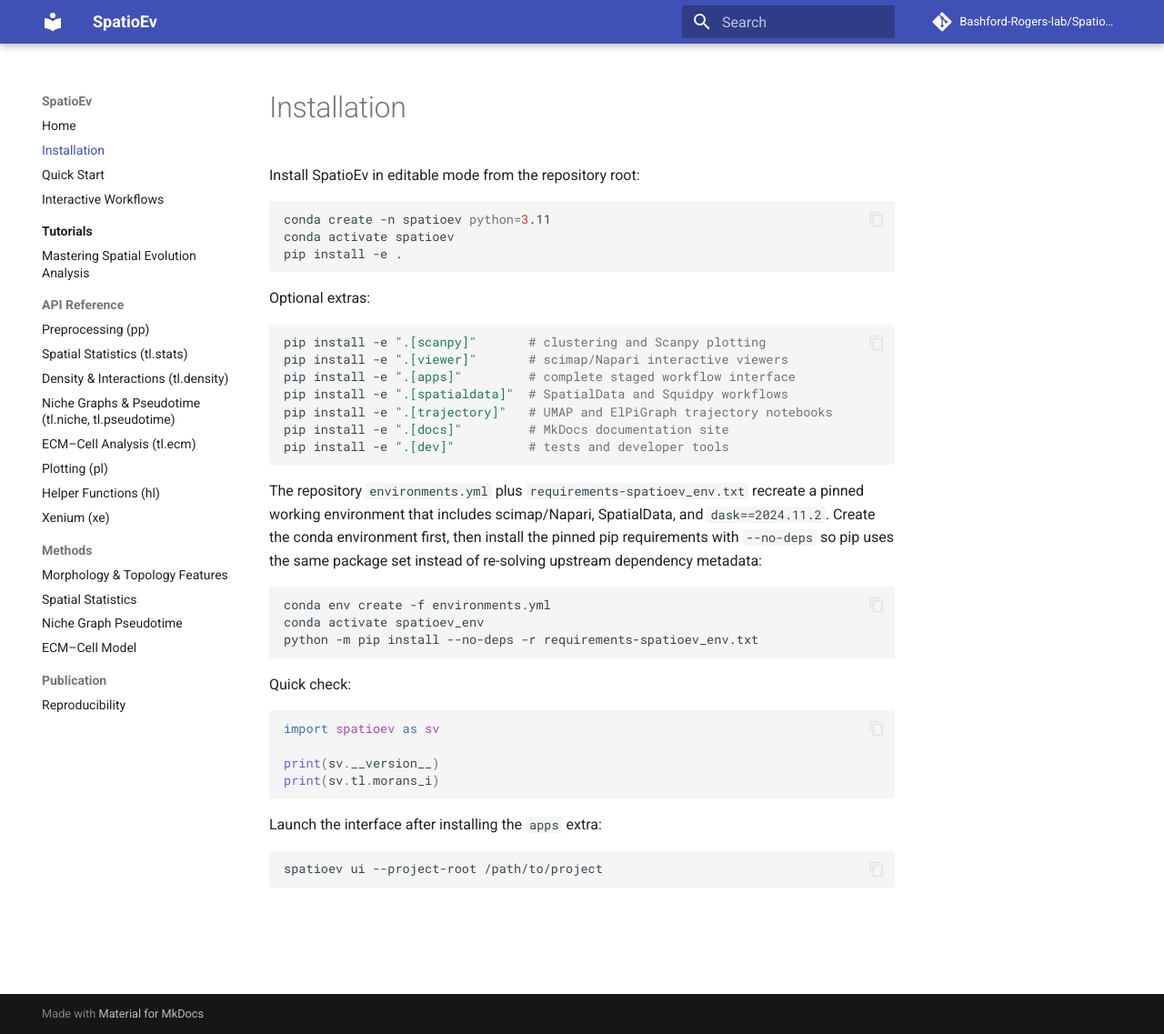
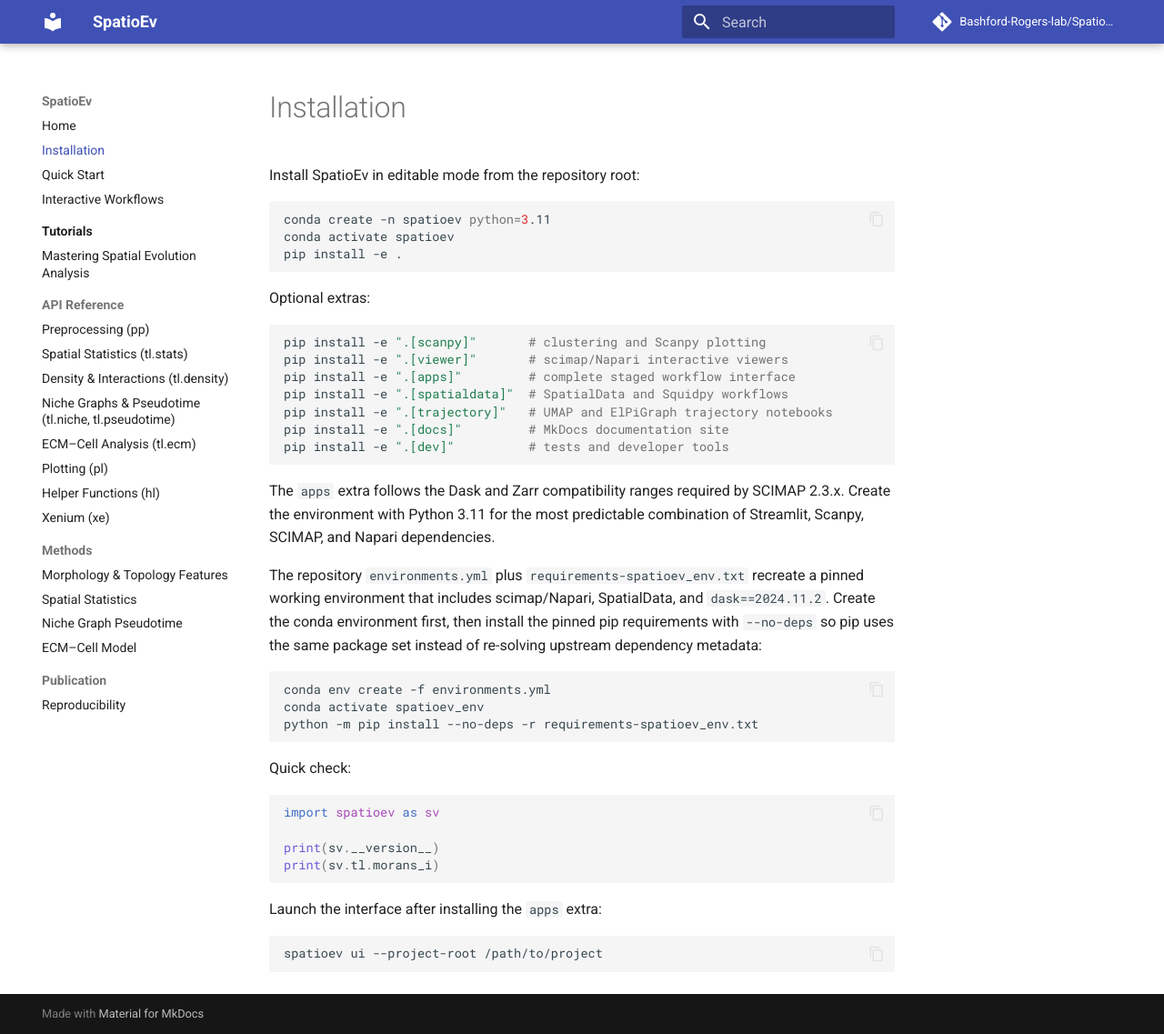
Before and after one commit to Bashford-Rogers-lab/SpatioEv, an MkDocs documentation site: the page built from docs/install.md, in a window 1280 px wide and 1137 px high. Shown: the whole window at 91% size. Built offline with MkDocs 1.6.1 and Material for MkDocs 9.7.7, drawn with Linux system fonts in a browser that asks for light colours; comment, search, counter and statistics services are not loaded.

Commit message:
Fix SCIMAP app dependency resolution

````diff
--- a/docs/install.md
+++ b/docs/install.md
@@ -19,6 +19,10 @@
 pip install -e ".[docs]"         # MkDocs documentation site
 pip install -e ".[dev]"          # tests and developer tools
 ```
+
+The `apps` extra follows the Dask and Zarr compatibility ranges required by
+SCIMAP 2.3.x. Create the environment with Python 3.11 for the most predictable
+combination of Streamlit, Scanpy, SCIMAP, and Napari dependencies.
 
 The repository `environments.yml` plus `requirements-spatioev_env.txt` recreate
 a pinned working environment that includes scimap/Napari, SpatialData, and
--- a/pyproject.toml
+++ b/pyproject.toml
@@ -64,10 +64,10 @@
     "scimap[napari]>=2.0",
 ]
 ui = [
-    "dask[array]>=2024.1",
+    "dask[array]>=2023.11,<2024.0",
     "streamlit>=1.40",
     "tifffile>=2023.7",
-    "zarr>=2.16,<3",
+    "zarr==2.10.3",
 ]
 apps = [
     "spatioev[scanpy,ui,viewer]",
````
Also changed, not shown: docs/workflow_apps.md (+2 -0 lines), 1 other file.
